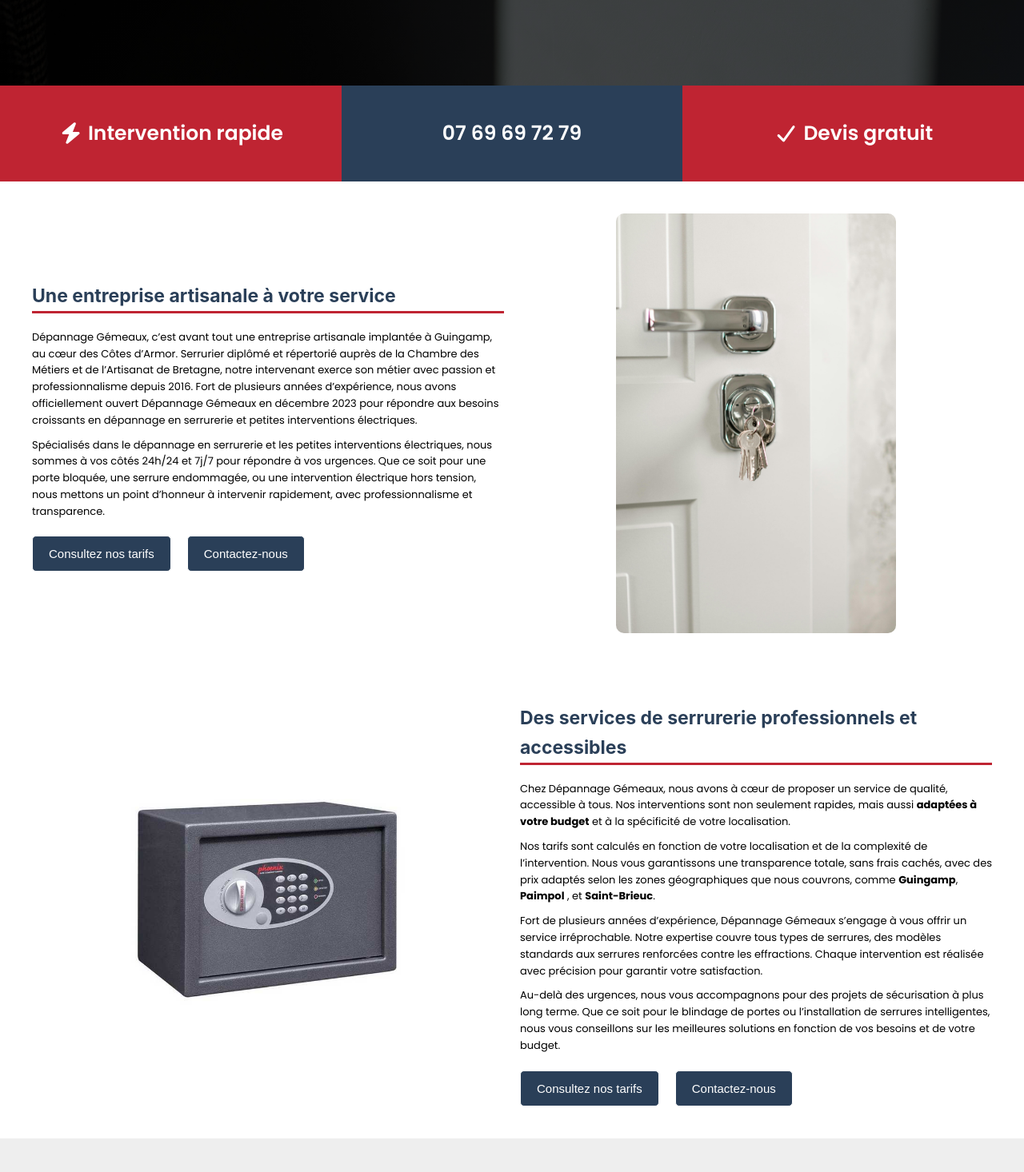
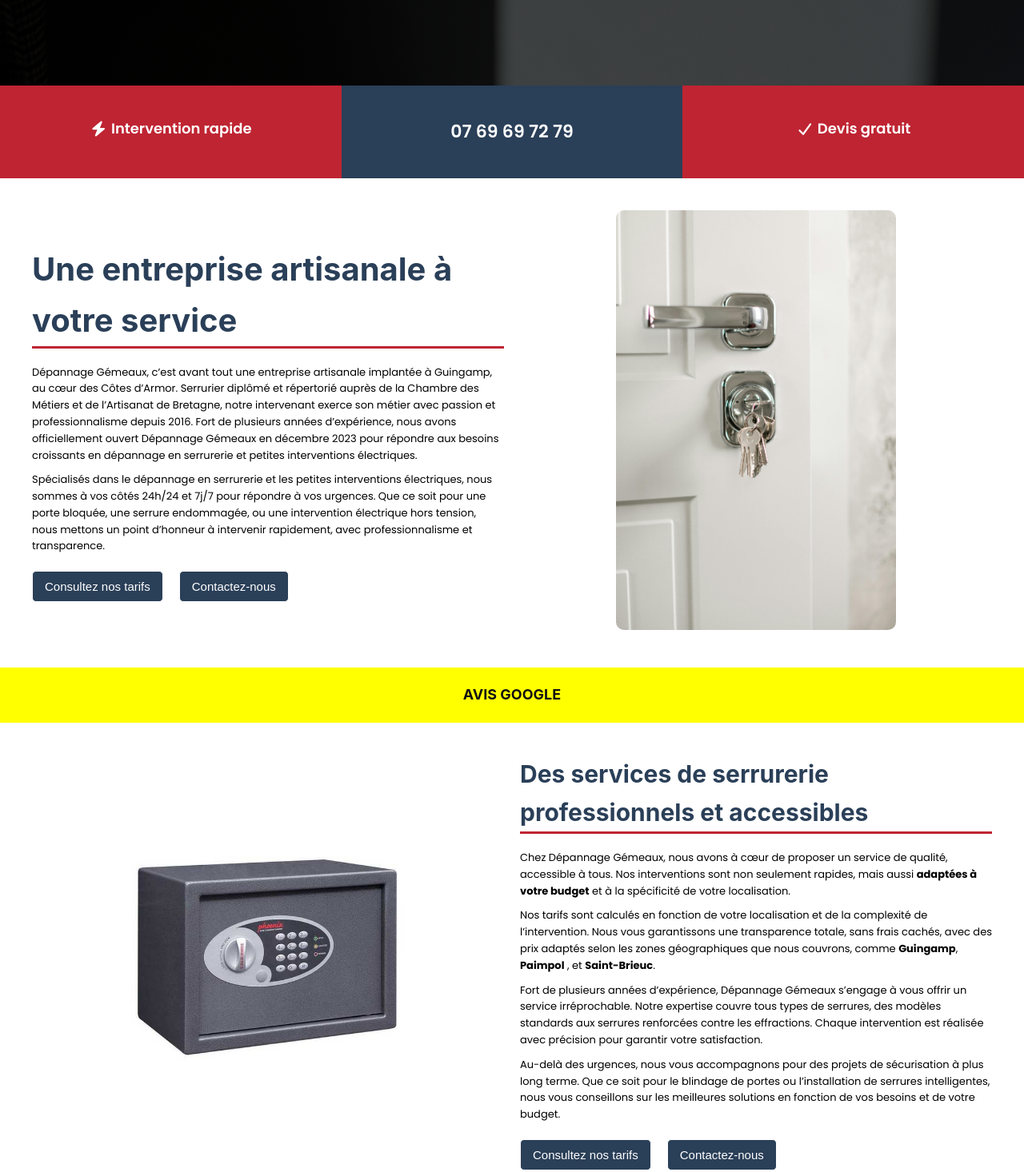
Before and after one commit to SupaKd/depannage-gemeaux, a React (Vite) app: page /serrurerie in a window 1280 px wide. Shown: the part 460-1926 px from the top of the page at 80% size. Built offline with nearby package versions, Linux system fonts and the light colour scheme.

Commit message:
Description des changements

```diff
--- a/src/assets/scss/_apropos.scss
+++ b/src/assets/scss/_apropos.scss
@@ -24,7 +24,7 @@
     }
 
     p {
-      max-width: 500px;
+      max-width: 300px;
       font-size: 1.4rem;
       margin: 0 auto;
       line-height: 1.6;
@@ -65,7 +65,7 @@
 
       p {
         font-size: 1.6rem;
-        max-width: 900px;
+        max-width: 700px;
       }
     }
   }
@@ -146,6 +146,10 @@
         margin-bottom: 2rem;
         color: #2a3f58;
         border-bottom: 3px solid #bf2432;
+
+        @media (min-width: 768px) {
+          font-size: 3.5rem;
+        }
       }
 
       p {
@@ -226,6 +230,9 @@
         margin-bottom: 2rem;
         color: #2a3f58;
         border-bottom: 3px solid #bf2432;
+        @media (min-width: 768px) {
+          font-size: 3rem;
+        }
       }
 
       p {
@@ -252,6 +259,8 @@
           a {
             color: #fff;
             text-decoration: none;
+            letter-spacing: 0.5px;
+
           }
 
           &:hover {
--- a/src/assets/scss/_avisgoogle.scss
+++ b/src/assets/scss/_avisgoogle.scss
@@ -0,0 +1,7 @@
+.avis_google {
+    padding: 2rem 1rem;
+    font-size: 1.2rem;
+    text-align: center;
+    color: #2a3f58;
+    background-color: yellow;
+}
--- a/src/assets/scss/_bando.scss
+++ b/src/assets/scss/_bando.scss
@@ -9,7 +9,7 @@
     background-color: #bf2432;
     width: 100%;
     padding: 4rem;
-    font-size: 2.5rem;
+    font-size: 1.8rem;
     color: #fff;
   }
 
@@ -17,7 +17,7 @@
     background-color: #2a3f58;
     width: 100%;
     padding: 4rem;
-    font-size: 2.5rem;
+    font-size: 2.2rem;
     color: #fff;
   }
 }
@@ -32,6 +32,5 @@
   .contact2,
   .contact3 {
     width: 33.33%; // partage équitable
-    font-size: 2rem;
   }
 }
--- a/src/assets/scss/_contact.scss
+++ b/src/assets/scss/_contact.scss
@@ -50,6 +50,8 @@
         a {
           color: #fff;
           text-decoration: none;
+          letter-spacing: 0.5px;
+
         }
 
         &:hover {
--- a/src/assets/scss/_home.scss
+++ b/src/assets/scss/_home.scss
@@ -23,14 +23,14 @@
     }
 
     h1 {
-      font-size: 3rem;
+      font-size: 4rem;
       margin-bottom: 1rem;
       color: #fff;
       border-bottom: 3px solid #bf2432;
     }
 
     p {
-      max-width: 500px;
+      max-width: 300px;
       font-size: 1.4rem;
       margin: 0 auto;
       line-height: 1.6;
@@ -47,7 +47,7 @@
       button {
         background-color: #2a3f58;
         border: 1px solid #fff;
-        padding: 1.5rem 4rem;
+        padding: 1.5rem 3rem;
         border-radius: 0.5rem;
         font-size: 1.5rem;
         font-weight: 500;
@@ -56,6 +56,7 @@
         a {
           color: #fff;
           text-decoration: none;
+          letter-spacing: 0.5px;
         }
 
         &:hover {
@@ -67,12 +68,12 @@
 
     @media (min-width: 768px) {
       h1 {
-        font-size: 4rem;
+        font-size: 5rem;
       }
 
       p {
         font-size: 1.6rem;
-        max-width: 900px;
+        max-width: 700px;
       }
     }
   }
@@ -106,6 +107,9 @@
         font-weight: 700;
         margin-bottom: 1rem;
         color: #fff;
+        @media (min-width: 768px) {
+          font-size: 5rem;
+        }
       }
 
       p {
@@ -151,6 +155,10 @@
           font-size: 2.2rem;
           font-weight: 600;
           color: #bf2432;
+
+          @media (min-width: 768px) {
+            font-size: 3rem;
+          }
         }
 
         p {
@@ -195,6 +203,9 @@
         margin-bottom: 2rem;
         color: #2a3f58;
         border-bottom: 3px solid #bf2432;
+        @media (min-width: 768px) {
+          font-size: 4rem;
+        }
       }
 
       p {
@@ -212,15 +223,15 @@
         button {
           background-color: #2a3f58;
           border: 1px solid #fff;
-          padding: 1.3rem 2rem;
+          padding: 1rem 1.5rem;
           border-radius: 0.5rem;
-          font-size: 1.5rem;
-          font-weight: 500;
+          font-size: 1.4rem;
           cursor: pointer;
 
           a {
             color: #fff;
             text-decoration: none;
+            font-size: 1.5rem;
           }
 
           &:hover {
@@ -277,6 +288,9 @@
         margin-bottom: 2rem;
         color: #2a3f58;
         border-bottom: 3px solid #bf2432;
+        @media (min-width: 768px) {
+          font-size: 4rem;
+        }
       }
 
       p {
@@ -294,15 +308,15 @@
         button {
           background-color: #2a3f58;
           border: 1px solid #fff;
-          padding: 1.3rem 2rem;
+          padding: 1rem 1.5rem;
           border-radius: 0.5rem;
-          font-size: 1.5rem;
-          font-weight: 500;
+          font-size: 1.4rem;
           cursor: pointer;
 
           a {
             color: #fff;
             text-decoration: none;
+            font-size: 1.5rem;
           }
 
           &:hover {
--- a/src/assets/scss/_serrurerie.scss
+++ b/src/assets/scss/_serrurerie.scss
@@ -41,7 +41,7 @@
       button {
         background-color: #2a3f58;
         border: 1px solid #fff;
-        padding: 1.3rem 2rem;
+        padding: 1.5rem 3rem;
         border-radius: 0.5rem;
         font-size: 1.5rem;
         font-weight: 500;
@@ -50,6 +50,7 @@
         a {
           color: #fff;
           text-decoration: none;
+          letter-spacing: 0.5px;
         }
 
         &:hover {
@@ -60,17 +61,17 @@
     }
     @media (min-width: 768px) {
       h1 {
-        font-size: 4rem;
+        font-size: 5rem;
       }
 
       p {
         font-size: 1.6rem;
-        max-width: 900px;
+        max-width: 800px;
       }
     }
   }
 
-  .serrurerie-section1, .serrurerie-section2 {
+  .serrurerie-section1 {
     padding: 4rem 2rem;
     background-color: #fff;
 
@@ -102,6 +103,9 @@
         margin-bottom: 2rem;
         color: #2a3f58;
         border-bottom: 3px solid #bf2432;
+        @media (min-width: 768px) {
+          font-size: 4rem;
+        }
       }
 
       p {
@@ -119,15 +123,99 @@
         button {
           background-color: #2a3f58;
           border: 1px solid #fff;
-          padding: 1.3rem 2rem;
+          padding: 1rem 1.5rem;
           border-radius: 0.5rem;
-          font-size: 1.5rem;
-          font-weight: 500;
+          font-size: 1.4rem;
           cursor: pointer;
 
           a {
             color: #fff;
             text-decoration: none;
+            font-size: 1.5rem;
+          }
+
+          &:hover {
+            background-color: #bf2432;
+            transition: all 0.3s ease;
+          }
+        }
+      }
+    }
+
+    &__image {
+      flex: 1;
+      text-align: center;
+
+      img {
+        max-width: 350px;
+        width: 100%;
+        height: auto;
+        border-radius: 1rem;
+      }
+    }
+  }
+
+  .serrurerie-section2 {
+    padding: 4rem 2rem;
+    background-color: #fff;
+
+    &__wrapper {
+      display: flex;
+      flex-direction: column;
+      justify-content: center;
+      gap: 2rem;
+
+      @media (min-width: 768px) {
+        flex-direction: row;
+        align-items: center;
+        justify-content: center;
+        max-width: 1200px;
+      }
+    }
+
+    &__content {
+      display: flex;
+      justify-content: center;
+    }
+
+    &__text {
+      text-align: start;
+      flex: 1;
+
+      h2 {
+        font-size: 2.3rem;
+        margin-bottom: 2rem;
+        color: #2a3f58;
+        border-bottom: 3px solid #bf2432;
+        @media (min-width: 768px) {
+          font-size: 3rem;
+        }
+      }
+
+      p {
+        font-size: 1.3rem;
+        line-height: 1.6;
+        margin-bottom: 1rem;
+      }
+
+      .serrurerie-section1__buttons, .serrurerie-section2__buttons {
+        display: flex;
+        flex-direction: row;
+        gap: 2rem;
+        margin-top: 2rem;
+
+        button {
+          background-color: #2a3f58;
+          border: 1px solid #fff;
+          padding: 1rem 1.5rem;
+          border-radius: 0.5rem;
+          font-size: 1.4rem;
+          cursor: pointer;
+
+          a {
+            color: #fff;
+            text-decoration: none;
+            font-size: 1.5rem;
           }
 
           &:hover {
--- a/src/assets/scss/_tarifs.scss
+++ b/src/assets/scss/_tarifs.scss
@@ -38,16 +38,15 @@
       button {
           background-color: #2a3f58;
           border: 1px solid #fff;
-        padding: 1.3rem 2rem;
+          padding: 1rem 1.5rem;
           border-radius: 0.5rem;
-        font-size: 1.5rem;
-        font-weight: 500;
+          font-size: 1.4rem;
           cursor: pointer;
-        transition: background-color 0.3s ease;
 
           a {
             color: #fff;
             text-decoration: none;
+            font-size: 1.5rem;
           }
 
         &:hover {
@@ -96,10 +95,13 @@
       flex: 1;
 
       h2 {
-        font-size: 2.3rem;
+        font-size: 2.6rem;
         margin-bottom: 2rem;
         color: #2a3f58;
         border-bottom: 3px solid #bf2432;
+        @media (min-width: 768px) {
+          font-size: 3.8rem;
+        }
       }
 
       p {
@@ -190,6 +192,9 @@
         margin-bottom: 2rem;
         color: #2a3f58;
         border-bottom: 3px solid #bf2432;
+        @media (min-width: 768px) {
+          font-size: 3.8rem;
+        }
       }
 
       p {
--- a/src/components/AvisGoogle.jsx
+++ b/src/components/AvisGoogle.jsx
@@ -4,7 +4,7 @@ function AvisGoogle() {
 
   return (
     <section className="avis_google">
-
+      <h2>AVIS GOOGLE</h2>
     </section>
   );
 }
```
Lines whose indentation alone changed are shown as unchanged.
